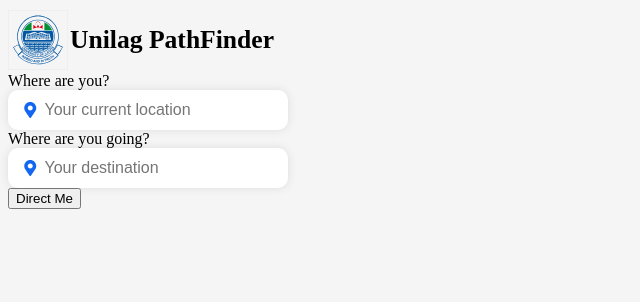
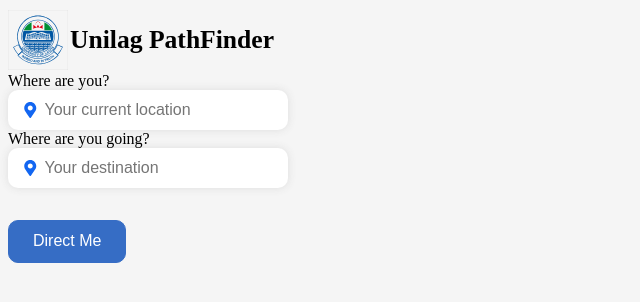
Before and after one commit to adedamola-toye/Unilag-PathFinder, a React (Vite) app: page / in a window 1280 px wide. Shown: the top 302 px of the page, without its empty margins (0-640 px from the left). Built offline with nearby package versions, Linux system fonts and the light colour scheme.

Commit message:
Style location suggestions and direct me button

```diff
--- a/src/App.css
+++ b/src/App.css
@@ -48,3 +48,60 @@
 .location-icon{
   color: #1266f1;
 }
+
+
+/* ------------------------------------------------------------------------*/
+/*LOCATION SUGGESTIONS*/
+.location-suggestions{
+  max-height: 150px;
+  background-color: white;
+  width: 250px;
+  overflow-y: scroll;
+  display: flex;
+  flex-direction: column;
+  box-shadow: 0px 0px 8px #ddd;
+  border-radius: 10px;
+  margin-top: 0.5rem;
+  list-style-type: none;
+  padding: 1rem;
+}
+
+.location-suggestions li{
+  width: 100%;
+  cursor: pointer;
+  padding-top: 20px;
+  padding-bottom: 15px;
+
+}
+
+.location-suggestions li:hover,
+.location-suggestions li:focus{
+  background-color: #f0f0f0;
+
+}
+
+.direct-me-btn{
+  margin-top: 2rem;
+  padding: 0.7rem 1.5rem;
+  border-radius: 10px;
+  background-color: #366dc5;
+  color: white;
+  font-size: 1rem;
+  border: 1px solid #366dc5;
+  cursor: pointer;
+}
+
+.direct-me-btn:hover{
+  background-color: #2b57a5;
+  transform: scale(1.05);
+}
+
+.direct-me-btn:active{
+  background-color: #1f3e73;
+  transform: scale(0.98);
+}
+
+.direct-me-btn:focus {
+  outline: none;
+  box-shadow: 0 0 0 4px rgba(54, 109, 197, 0.4);
+}
--- a/src/components/Input.tsx
+++ b/src/components/Input.tsx
@@ -5,7 +5,7 @@
   placeholder: string;
   value: string;
   onChange: React.ChangeEventHandler<HTMLInputElement>;
-  onBlur: React.FocusEventHandler<HTMLInputElement>
+  /* onBlur: React.FocusEventHandler<HTMLInputElement> */
 }
 
 function Input({
@@ -13,7 +13,7 @@
   placeholder,
   value,
   onChange,
-  onBlur
+  /* onBlur */
 
 }: InputProps) {
   return (
@@ -28,7 +28,7 @@
           placeholder={placeholder}
           value={value}
           onChange={onChange}
-          onBlur = {onBlur}
+          /* onBlur = {onBlur} */
         />
       </div>
     </>
--- a/src/components/UserLocInfo.tsx
+++ b/src/components/UserLocInfo.tsx
@@ -60,7 +60,7 @@
   };
 
   //When user leaves the current input filed without clicking anything from suggestions
-  const handleCurrentLocationBlur = () => {
+/*   const handleCurrentLocationBlur = () => {
     //If what the user entered is not in the locations array show error
     if(!locations.includes(currentLocationInput)){
         setCurrentLocationError("Location not found. Please select a valid location");
@@ -70,9 +70,9 @@
         setCurrentLocation(currentLocationInput);
         setCurrentLocationError(null)
     }
-  };
+  }; */
 
-  const handleDestinationLocationBlur = () => {
+/*   const handleDestinationLocationBlur = () => {
     if(!locations.includes(destinationInput)){
         setDestinationLocationError("Location not found. Please select a valid location");
         setDestination("")
@@ -81,7 +81,7 @@
         setDestination(destinationInput);
         setDestinationLocationError(null)
     }
-  }
+  } */
 
   return (
     <div className="userLocSection">
@@ -90,7 +90,7 @@
         placeholder="Your current location"
         value={currentLocationInput}
         onChange={handleCurrentLocationInput}
-        onBlur = {handleCurrentLocationBlur}//when user leaves the input field
+        /* onBlur = {handleCurrentLocationBlur} *///when user leaves the input field
       />
       {filteredCurrentLocationSuggestions.length > 0 && (
         <ul className="location-suggestions">
@@ -113,10 +113,10 @@
         placeholder="Your destination"
         value={destinationInput}
         onChange={handleDestinationInput}
-        onBlur = {handleDestinationLocationBlur}
+        /* onBlur = {handleDestinationLocationBlur} */
       />
       {filteredDestinationSuggestions.length > 0 && (
-        <ul className="location-suggestion">
+        <ul className="location-suggestions">
           {filteredDestinationSuggestions.map((suggestion, index) => (
             <li
               key={index}
@@ -131,7 +131,7 @@
       )}
       {destinationLocationError && <p className = "error-message">{destinationLocationError}</p>}
 
-      <button type="submit">Direct Me</button>
+      <button type="submit" className="direct-me-btn">Direct Me</button>
     </div>
   );
 }
--- a/src/components/locations.ts
+++ b/src/components/locations.ts
@@ -11,6 +11,7 @@
     "Faculty of Management Sciences",
     "Faculty of Social Sciences",
     "Distance Learning Institue (DLI)",
+    "New Hall Shopping Complex",
     "Eni Njoku Hostel",
     "King Jaja Hostel",
     "Mariere Hostel",
```
